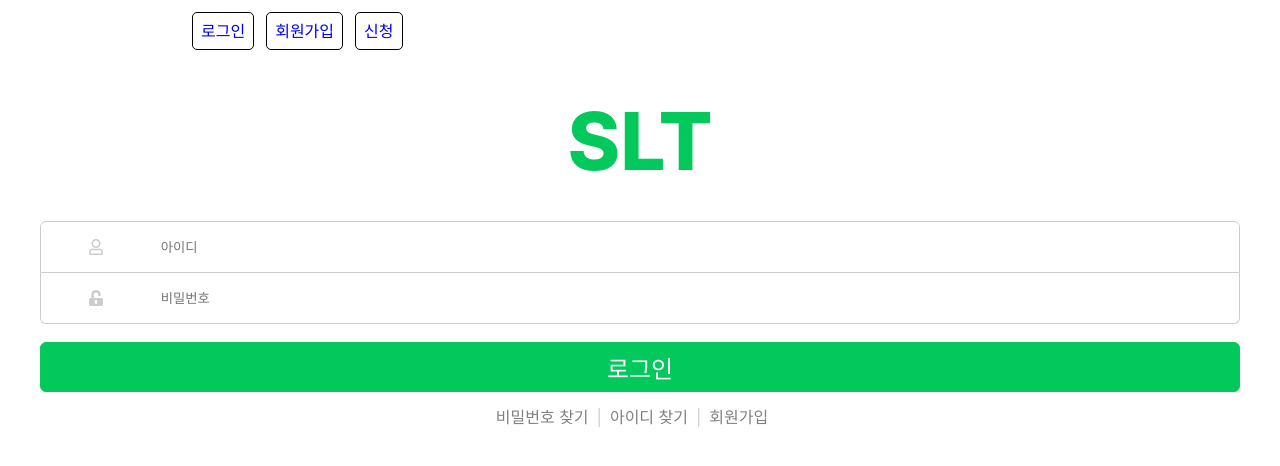
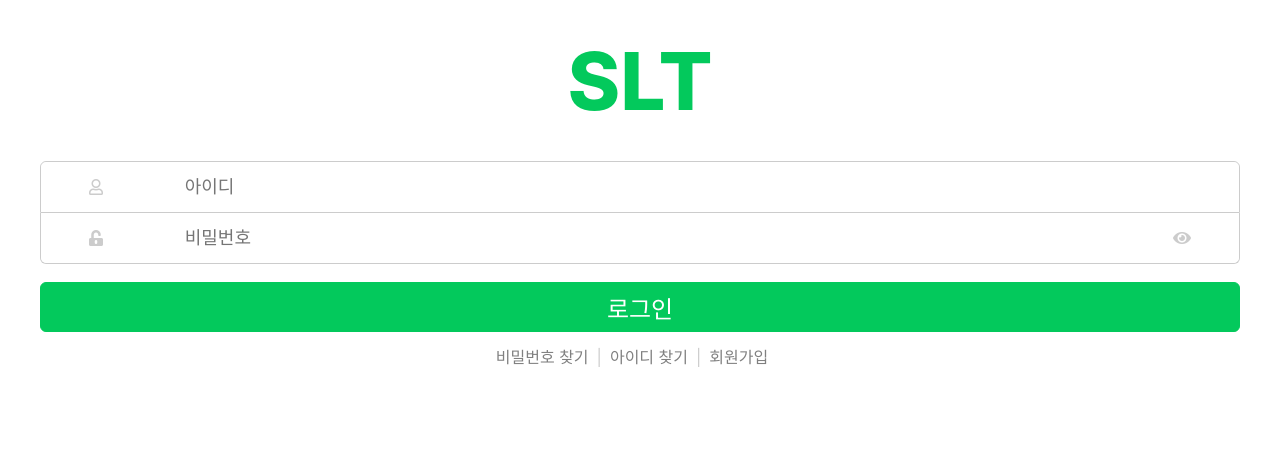
Before and after one commit to signLanguage-interpreter/signLanguageInterpreter, a React (Create React App) app: page /login in a window 1280 px wide. Shown: the top 466 px of the page. Built offline with nearby package versions, Linux system fonts and the light colour scheme.

Commit message:
Login page

```diff
--- a/src/App.tsx
+++ b/src/App.tsx
@@ -1,11 +1,9 @@
 import "./App.scss";
-import Header from "./Components/Header/Header";
 import Router from "./Router";
 
 function App() {
   return (
     <div className="App">
-      <Header />
       <Router />
     </div>
   );
--- a/src/Components/Login/Login.scss
+++ b/src/Components/Login/Login.scss
@@ -15,9 +15,9 @@
       .id_wrapper {
         border: 1px solid hsl(0, 0%, 80%);
         border-radius: 6px 6px 0 0;
-
         input {
           border-radius: 6px 6px 0 0;
+          font-size: 1.125rem;
           &:focus {
             border: 1px solid hsl(147, 97%, 40%);
           }
@@ -30,17 +30,16 @@
         border-radius: 0 0 6px 6px;
         input {
           border-radius: 0 0 6px 6px;
+          font-size: 1.125rem;
+          &:focus {
+            border: 1px solid hsl(147, 97%, 40%);
+          }
         }
       }
 
       :is(.id_wrapper, .pw_wrapper) {
         position: relative;
 
-        &:focus {
-          &:first-child {
-            color: black;
-          }
-        }
         .icon {
           position: absolute;
           color: hsl(0, 0%, 80%);
@@ -48,14 +47,22 @@
           left: 4%;
           transform: translateY(-50%);
         }
+        .icon_eye {
+          position: absolute;
+          color: hsl(0, 0%, 80%);
+          top: 50%;
+          right: 4%;
+          transform: translateY(-50%);
+        }
       }
 
       :is(.id_wrapper, .pw_wrapper) input {
         display: block;
         height: 50px;
-        width: 90%;
+        width: 88%;
         border: none;
-        padding-left: 10%;
+        outline: none;
+        padding-left: 12%;
       }
     }
     .loginBtn {
--- a/src/Components/Login/Login.tsx
+++ b/src/Components/Login/Login.tsx
@@ -1,26 +1,36 @@
-import React, { useState } from "react";
-import { Link } from "react-router-dom";
+import React, { useRef, useState } from "react";
+import { Link, RouteComponentProps } from "react-router-dom";
 import "./Login.scss";
 
-const Login = () => {
+const Login: React.FunctionComponent<RouteComponentProps> = ({ history }) => {
+  const pw_text = useRef<HTMLInputElement>(null);
+
   const [user, setUser] = useState({
     id: "",
     pw: "",
   });
   const { id, pw } = user;
 
+  const onEyeClick = () => {
+    if (pw_text.current!.type === "password") {
+      pw_text.current!.type = "text";
+    } else {
+      pw_text.current!.type = "password";
+    }
+  };
+
   const onChange = (e: React.FormEvent<HTMLInputElement>) => {
     setUser({
       ...user,
       [e.currentTarget.name]: e.currentTarget.value,
     });
-    console.log(`${e.currentTarget.name}: ${e.currentTarget.value}`);
   };
 
   const onSubmit = (e: React.FormEvent<HTMLFormElement>) => {
     e.preventDefault();
     console.log(user);
     // axios
+    history.push("/register");
   };
   return (
     <div className="login_wrapper">
@@ -41,13 +51,16 @@ const Login = () => {
           <div className="pw_wrapper">
             <i className="fas fa-unlock-alt icon"></i>
             <input
+              type="password"
               name="pw"
               placeholder="비밀번호"
               className="input"
               value={pw}
               onChange={onChange}
               autoComplete="off"
+              ref={pw_text}
             ></input>
+            <i className="fas fa-eye icon_eye" onClick={onEyeClick}></i>
           </div>
         </div>
         <button type="submit" className="loginBtn">
--- /dev/null
+++ b/src/Components/Main/Main.tsx
@@ -0,0 +1,12 @@
+import Header from "../Header/Header";
+import "./Main.scss";
+
+const Main = () => {
+  return (
+    <div className="main_page">
+      <Header></Header>
+    </div>
+  );
+};
+
+export default Main;
--- a/src/Router.js
+++ b/src/Router.js
@@ -1,6 +1,7 @@
 import { Route, Switch } from "react-router-dom";
 import loadable from "@loadable/component";
 
+const Main = loadable(() => import("./Components/Main/Main"));
 const Login = loadable(() => import("./Components/Login/Login"));
 const Join = loadable(() => import("./Components/Join/Join"));
 const Register = loadable(() => import("./Components/Register/Register"));
@@ -8,9 +9,10 @@ const Register = loadable(() => import("./Components/Register/Register"));
 const Router = () => {
   return (
     <Switch>
-      <Route path="/login" component={Login} />
-      <Route path="/join" component={Join} />
-      <Route path="/register" component={Register} />
+      <Route exact path="/" component={Main} />
+      <Route exact path="/login" component={Login} />
+      <Route exact path="/join" component={Join} />
+      <Route exact path="/register" component={Register} />
     </Switch>
   );
 };
```
Also changed, not shown: src/Components/Main/Main.scss (added).
